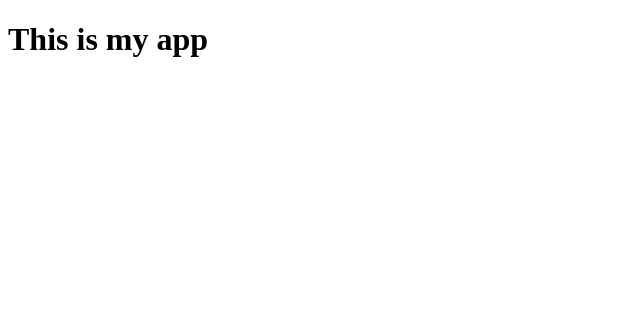
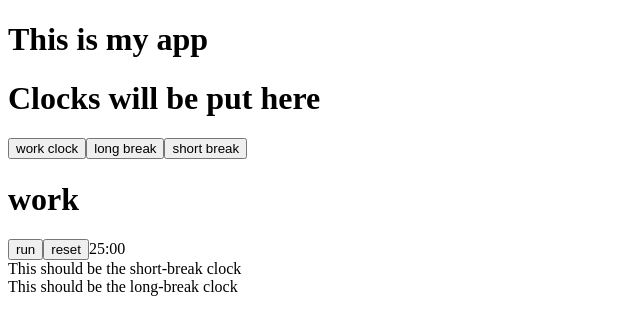
Before and after one commit to ghedd/my-pomoclock-ts, a React (Create React App) app: page / in a window 1280 px wide. Shown: the top 334 px of the page, without its empty margins (0-640 px from the left). Built offline with nearby package versions, Linux system fonts and the light colour scheme.

Commit message:
update: complete very basic logic & function of different clocks

```diff
--- a/src/App.tsx
+++ b/src/App.tsx
@@ -1,9 +1,11 @@
 import React from "react";
+import ClockTabs from "./components/ClockTabs";
 
 const App = () => {
 	return (
 		<div>
 			<h1>This is my app</h1>
+			<ClockTabs/>
 		</div>
 	);
 };
--- a/src/components/ClockTabs/index.tsx
+++ b/src/components/ClockTabs/index.tsx
@@ -1,11 +1,18 @@
-import React from 'react'
+// import React from 'react'
 
-const ClockTab: React.FC = () => {
-  return (
-    <div>
-      <h1>Clocks will be put here</h1>
-    </div>
-  )
-}
+import LongBreakClock from "../LongBreakClock";
+import ShorkBreakClock from "../ShortBreakClock";
+import WorkClock from "../WorkClock";
 
-export default ClockTab
+const ClockTabs: React.FC = () => {
+	return (
+		<div>
+			<h1>Clocks will be put here</h1>
+			<WorkClock />
+			<ShorkBreakClock />
+			<LongBreakClock />
+		</div>
+	);
+};
+
+export default ClockTabs;
--- a/src/components/WorkClock/index.tsx
+++ b/src/components/WorkClock/index.tsx
@@ -1,11 +1,80 @@
-import React from 'react'
+import { useState, useEffect } from "react";
+import useCountdownTimer from "../../hooks/useCountdownTimer";
+import { parseTimeNum } from "../../utils/Functions";
 
-const WorkClock:React.FC = () => {
-  return (
-    <div>
-      This will be the work clock
-    </div>
-  )
-}
+const WorkClock: React.FC = () => {
+	const [currentClock, setCurrentClock] = useState("work");
+	const [duration, setDuration] = useState(0);
+	const [isRunning, setRunning] = useState(false);
+	const [isReset, setReset] = useState(false);
+	const { minute, second } = useCountdownTimer(isRunning, isReset, duration);
 
-export default WorkClock
+	const selectClock = (clockType: string) => {
+		setCurrentClock(clockType);
+		setReset(true);
+	};
+
+	/* ---------- update clock type ---------- */
+
+	useEffect(() => {
+		switch (currentClock) {
+			case "work":
+				return setDuration(25);
+			case "long-break":
+				return setDuration(15);
+			case "short-break":
+				return setDuration(5);
+			default:
+				return setDuration(25);
+		}
+	}, [currentClock]);
+
+	/* -------- end: update clock type ------- */
+
+	/* ------------- reset clock ------------- */
+
+	useEffect(() => {
+		return () => {
+			setReset(false);
+		};
+	}, [isReset]);
+
+	useEffect(() => {
+		if (minute === 0 && second === 0) {
+			setRunning(false);
+		}
+	}, [minute, second]);
+
+	/* ----------- end:reset clock ----------- */
+
+	return (
+		<div>
+			<div className="clocktab">
+				<button disabled={isRunning} onClick={() => selectClock("work")}>
+					work clock
+				</button>
+				<button disabled={isRunning} onClick={() => selectClock("long-break")}>
+					long break
+				</button>
+				<button disabled={isRunning} onClick={() => selectClock("short-break")}>
+					short break
+				</button>
+			</div>
+			<h1>{currentClock}</h1>
+			<button onClick={() => setRunning(!isRunning)}>
+				{isRunning ? "pause" : "run"}
+			</button>
+			<button
+				onClick={() => {
+					setReset(true);
+				}}
+			>
+				reset
+			</button>
+			<span>{parseTimeNum(minute)}:</span>
+			<span>{parseTimeNum(second)}</span>
+		</div>
+	);
+};
+
+export default WorkClock;
--- /dev/null
+++ b/src/hooks/useCountdownTimer/index.ts
@@ -0,0 +1,44 @@
+import { useState, useEffect } from "react";
+
+const useCountdownTimer = ( isRunning: boolean, isReset = false, duration: number ) => {
+  const DEFAULT_POM = 25;
+
+  const [minute, setMinute] = useState( duration || DEFAULT_POM );
+  const [second, setSecond] = useState( 0 );
+
+  useEffect( () => {
+    setMinute( duration );
+    return () => {
+      setMinute( 0 )
+    }
+  }, [duration] )
+
+  useEffect( () => {
+    let timer: any;
+    if ( isRunning ) {
+      timer = setInterval( () => {
+        setSecond( second - 1 );
+        if ( second === 0 ) {
+          setSecond( 59 );
+          setMinute( minute - 1 );
+        }
+        if ( ( second === 0 && minute === 0 ) ) {
+          setSecond( 0 );
+          setMinute( duration || DEFAULT_POM )
+        }
+
+      }, 1000 )
+    }
+    if ( isReset ) {
+      setSecond( 0 );
+      setMinute( duration || DEFAULT_POM )
+    }
+    return () => {
+      clearInterval( timer );
+    }
+  }, [duration, isRunning, isReset, minute, second] )
+
+  return { isRunning, minute, second }
+}
+
+export default useCountdownTimer
```
Also changed, not shown: src/hooks/useCountDownTimer/index.ts (deleted).
